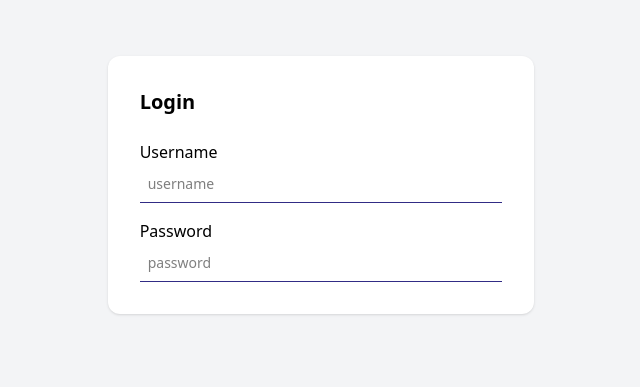
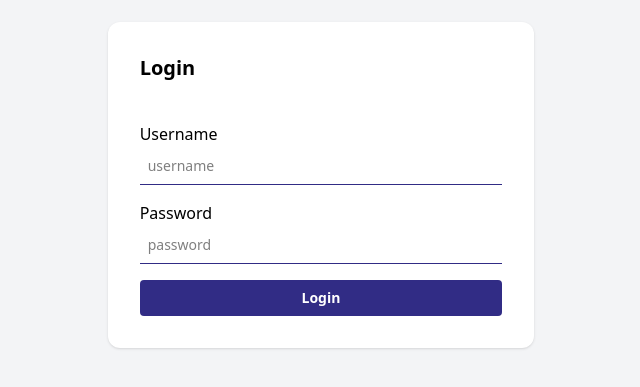
Before and after one commit to lakhatekno/attendance-frontend, a Next.js app: page /login in a window 1280 px wide. Shown: the part 215-602 px from the top of the page, without its empty margins (319-959 px from the left). Built offline with nearby package versions, Linux system fonts and the light colour scheme; no server answers.

Commit message:
[Auth][Login] handle submit login, redirect

```diff
--- a/src/app/(auth)/login/page.tsx
+++ b/src/app/(auth)/login/page.tsx
@@ -1,11 +1,34 @@
+'use client'
+
 import { AuthStore } from '@/store/auth.store';
+import { redirect } from 'next/navigation';
+import { FormEvent } from 'react';
 
 export default function LoginPage() {
+	const { username, password, isLoading, error, setUsername, setPassword, submitHandler } =
+		AuthStore();
+
+  const submit = async (e: FormEvent) => {
+    e.preventDefault();
+    const role = await submitHandler({
+      username,
+      password,
+    });
+
+    switch(role) {
+      case 'admin': redirect('/admin');
+        break;
+      case 'user': redirect('/user');
+        break;
+    }
+  }
+
 	return (
 		<div className='flex flex-col gap-8 justify-center items-center min-h-screen bg-gray-100'>
 			<section className='bg-white shadow rounded-xl p-8 md:w-1/3'>
 				<h1 className='text-xl font-bold mb-6'>Login</h1>
-				<form action='' className='flex flex-col gap-4'>
+				<form action='' onSubmit={submit} className='flex flex-col gap-4'>
+          <p className=' text-red-500 text-sm'>{error || ' '}</p>
 					<div className='flex flex-col gap-0.5'>
 						<label htmlFor='username' className='text-md'>
 							Username
@@ -13,7 +36,8 @@ export default function LoginPage() {
 						<input
 							id='username'
 							type='text'
-							value={''}
+							value={username}
+              onChange={(e) => setUsername(e.target.value)}
 							placeholder='username'
 							className='text-sm border-b border-b-indigo-900 p-2 focus:outline-none focus:border-b-2'
 						/>
@@ -25,11 +49,15 @@ export default function LoginPage() {
 						<input
 							id='password'
 							type='password'
-							value={''}
+							value={password}
+              onChange={(e) => setPassword(e.target.value)}
 							placeholder='password'
 							className='text-sm border-b border-b-indigo-900 p-2 focus:outline-none focus:border-b-2'
 						/>
 					</div>
+          <button type='submit' className='bg-indigo-900 text-white font-bold text-sm w-full text-center py-2 cursor-pointer rounded'>
+            {isLoading? 'Loading...' : 'Login'}
+          </button>
 				</form>
 			</section>
 		</div>
```
